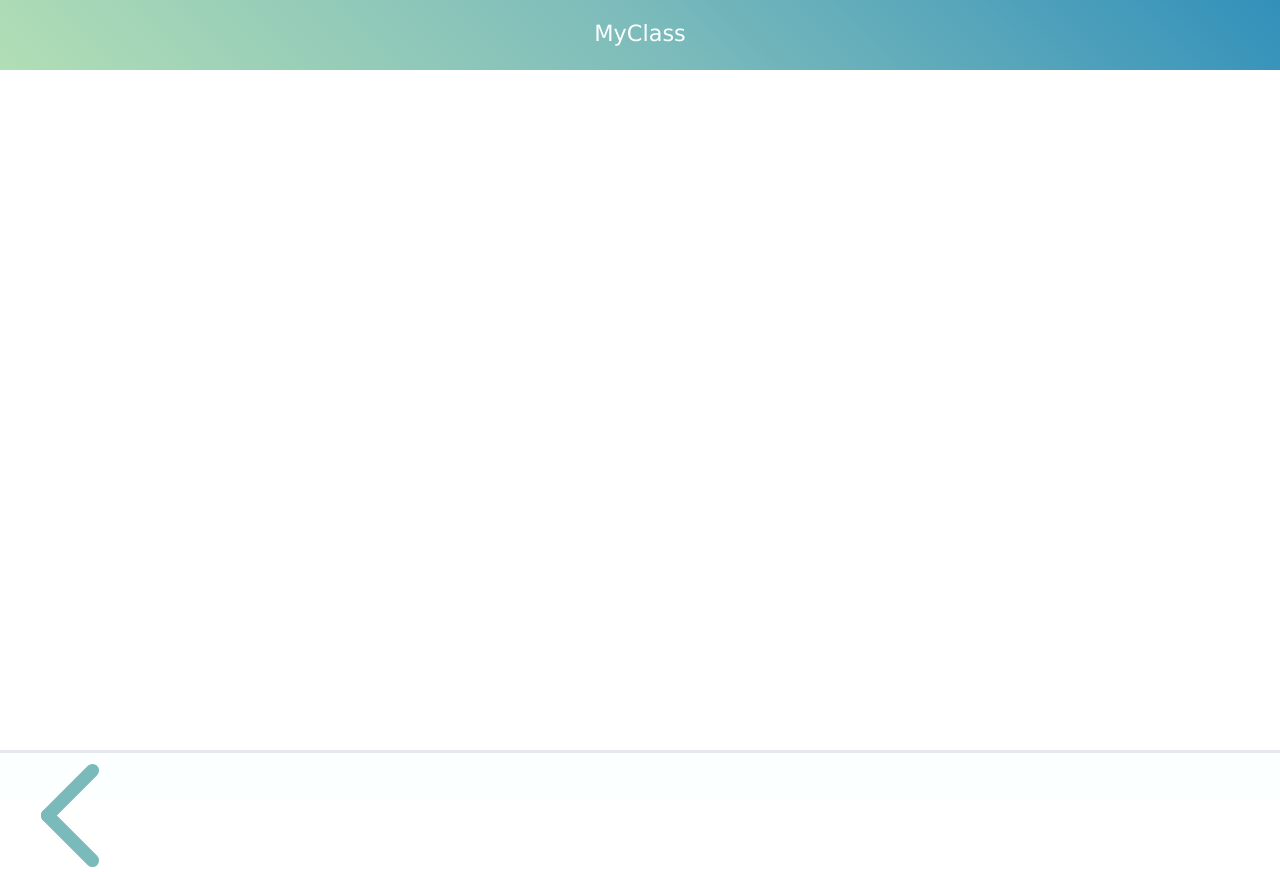
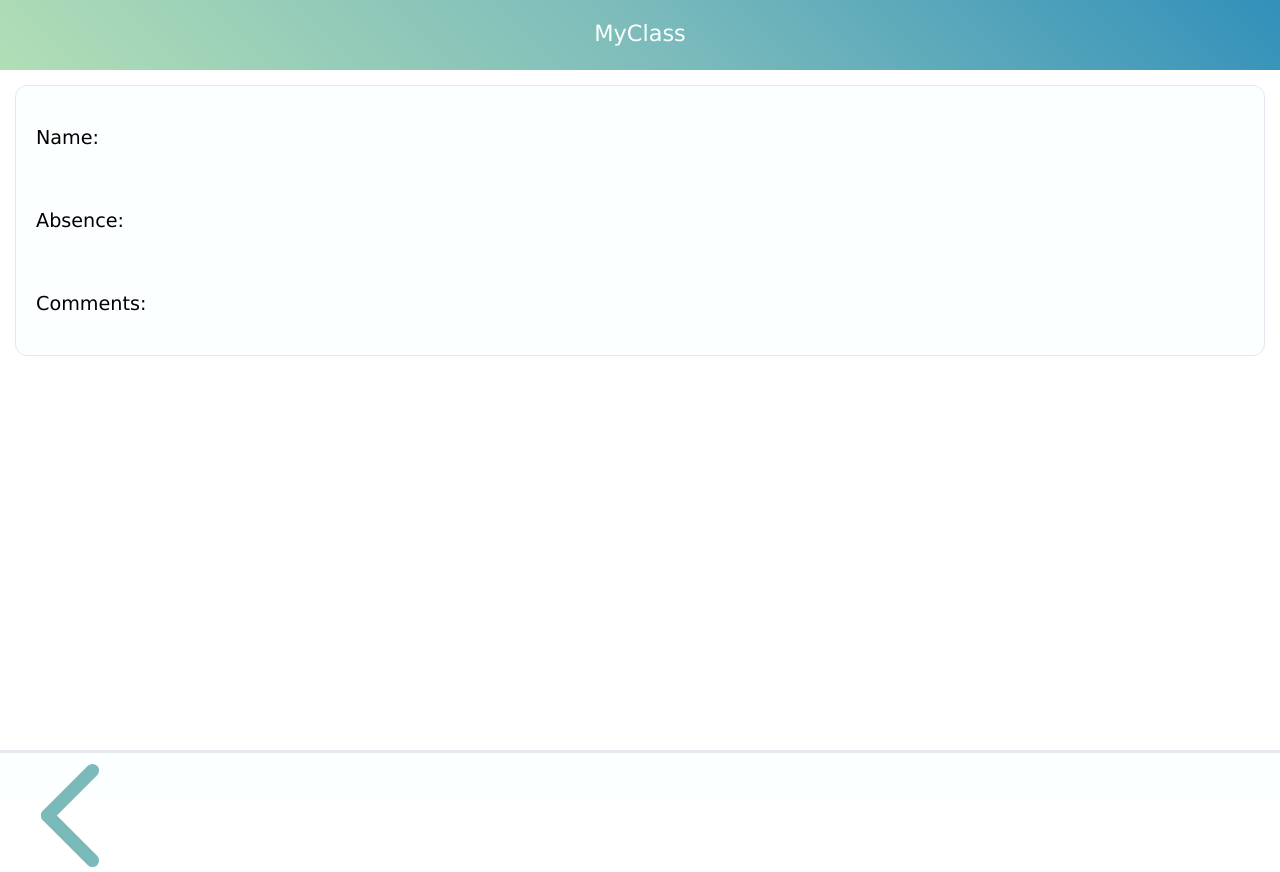
Before and after one commit to rolandlitzba/teacherapp, a React (Create React App) app: page /student/1 in a window 1280 px wide. Built offline with nearby package versions, Linux system fonts and the light colour scheme.

Commit message:
Update Navigation and Lists

```diff
--- /dev/null
+++ b/src/Home.js
@@ -0,0 +1,13 @@
+import React from 'react';
+import styled from 'styled-components';
+import { Link } from 'react-router-dom';
+
+const StyledNavComponentes = styled(Link)``;
+
+export default function Home() {
+  return (
+    <StyledNavComponentes to={`/classes`}>
+      <div>Classes</div>
+    </StyledNavComponentes>
+  );
+}
--- a/src/app/App.js
+++ b/src/app/App.js
@@ -6,10 +6,13 @@ import CardList from '../card/CardList';
 import ClassList from '../card/ClassList';
 import GlobalStyles from '../misc/GlobalStyles';
 import DetailCard from '../card/DetailCard';
-import { BrowserRouter as Router, Route } from 'react-router-dom';
+import { BrowserRouter as Router, Route, Switch } from 'react-router-dom';
 import ModalForm from '../Form/ModalForm';
 import useModalForm from '../Form/useModalForm';
 import { getLocal, setLocal } from '../services';
+import Home from '../Home';
+import ClassListing from '../card/ClassListing';
+import StudentDetail from '../card/StudentDetail';
 
 const mockdata = require('../mockdata.json');
 
@@ -50,6 +53,19 @@ export default function App() {
     return card;
   }
 
+  function findStudent(id) {
+    const student = cards.classes.find(item =>
+      item.students.find(card => card.id === id)
+    );
+    console.log(student);
+    return student;
+  }
+
+  function findStudentsByClassId(id) {
+    const selectedClass = cards.classes.find(card => card.id === id);
+    return selectedClass;
+  }
+
   function handleDelete(id) {
     const index = cards.findIndex(card => card.id === id);
     setCards([...cards.slice(0, index), ...cards.slice(index + 1)]);
@@ -76,9 +92,37 @@ export default function App() {
         <GlobalStyles />
         <Header />
         <Main>
-          <Route exact path="/" render={() => <ClassList cards={cards} />} />
-          <Route exact path="/:id" render={() => <CardList cards={cards} />} />
+          <Switch>
+            <Route exact path="/" component={Home} />
             <Route
+              exact
+              path="/classes"
+              render={() => <ClassList cards={cards} />}
+            />
+            <Route
+              exact
+              path="/classes/:id"
+              render={props => (
+                <ClassListing
+                  cards={findStudentsByClassId(props.match.params.id)}
+                />
+              )}
+            />
+            <Route
+              exact
+              path="/student/:id"
+              render={props => (
+                <StudentDetail cards={findStudent(props.match.params.id)} />
+              )}
+            />
+
+            <Route
+              exact
+              path="/:id"
+              render={() => <CardList cards={cards} />}
+            />
+            <Route
+              exact
               path="/classlist/:id"
               render={props => (
                 <DetailCard
@@ -109,6 +153,7 @@ export default function App() {
                 </>
               )}
             />
+          </Switch>
         </Main>
         <Footer />
       </Grid>
--- a/src/card/ClassCard.js
+++ b/src/card/ClassCard.js
@@ -21,9 +21,9 @@ const StyledStudentInformation = styled.p`
 `;
 
 export default function Card(cards) {
-  const { classname } = cards.card;
+  const { classname, id } = cards.card;
   return (
-    <StyledCard to={`/${classname}`}>
+    <StyledCard to={`/classes/${id}`}>
       <StyledStudentInformation>{classname}</StyledStudentInformation>
     </StyledCard>
   );
--- /dev/null
+++ b/src/card/ClassListing.js
@@ -0,0 +1,24 @@
+import React from 'react';
+import styled from 'styled-components';
+import { Link } from 'react-router-dom';
+
+const StyledCardList = styled.section`
+  background: #fcffff;
+  padding: 20px;
+`;
+
+const StyledItem = styled(Link)``;
+
+export default function ClassListing({ cards }) {
+  return (
+    <StyledCardList>
+      {cards.students.map(student => {
+        return (
+          <StyledItem key={student.id} to={`/student/${student.id}`}>
+            <h3 key={student.id}>{student.name}</h3>
+          </StyledItem>
+        );
+      })}
+    </StyledCardList>
+  );
+}
--- /dev/null
+++ b/src/card/StudentDetail.js
@@ -0,0 +1,46 @@
+import React from 'react';
+import styled from 'styled-components';
+
+const StyledCardDetails = styled.form`
+  background: #fcffff;
+  border: solid 1px #e5e8ef;
+  border-radius: 12px;
+  display: grid;
+  margin: 15px;
+  padding: 10px 20px;
+`;
+
+const StyledLabel = styled.label`
+  display: grid;
+  font-size: 1.2em;
+  margin: 30px 0 0;
+`;
+
+const StyledStudentInformation = styled.p`
+  color: #818988;
+  margin: 0 0 30px;
+`;
+
+export default function StudentDetail(card) {
+  const { name, absence, comments } = card;
+  return (
+    <StyledCardDetails>
+      <StyledLabel>
+        Name:
+        <StyledStudentInformation name="name">{name}</StyledStudentInformation>
+      </StyledLabel>
+      <StyledLabel>
+        Absence:
+        <StyledStudentInformation name="absence">
+          {absence}
+        </StyledStudentInformation>
+      </StyledLabel>
+      <StyledLabel>
+        Comments:
+        <StyledStudentInformation name="comments">
+          {comments}
+        </StyledStudentInformation>
+      </StyledLabel>
+    </StyledCardDetails>
+  );
+}
```
Lines whose indentation alone changed are shown as unchanged.
